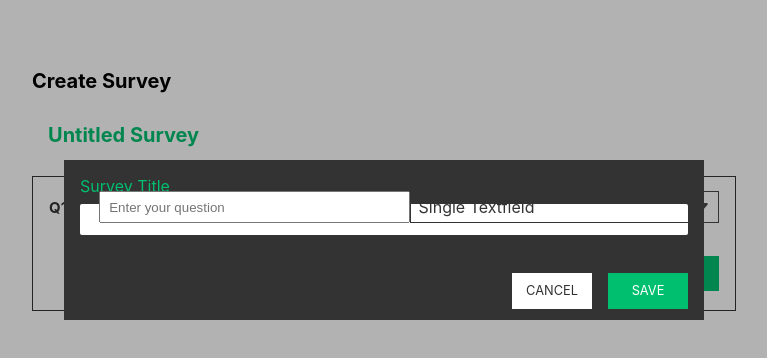
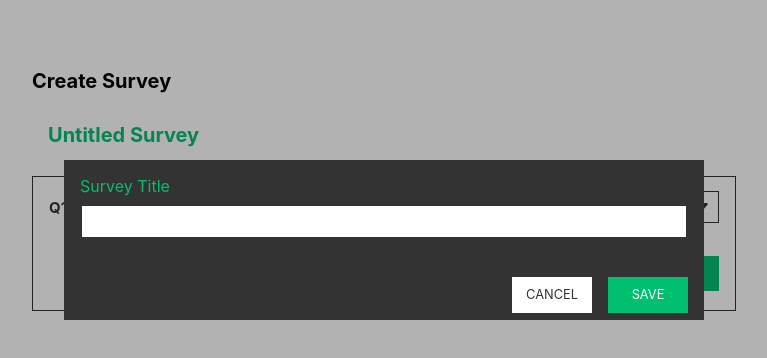
Before and after one commit to asendice/survey, a React (Create React App) app: page /create in a window 1280 px wide. Both pictures are taken after a click on the element "Untitled Survey". Shown: the top 358 px of the page, without its empty margins (256-1023 px from the left). Built offline with nearby package versions, Linux system fonts and the light colour scheme.

Commit message:
updated input border

```diff
--- a/src/components/create-page/name-modal.module.css
+++ b/src/components/create-page/name-modal.module.css
@@ -7,6 +7,7 @@
   background-color: rgba(0, 0, 0, 0.3);
   display: flex;
   justify-content: center;
+  z-index: 10;
 }
 
 .content {
@@ -35,6 +36,7 @@
   border: none;
   border-radius: 2px;
   margin-top: .5rem;
+  border: 2px solid #333;
 }
 .nameInput:focus {
   border: 2px solid #00bf6f;
```
